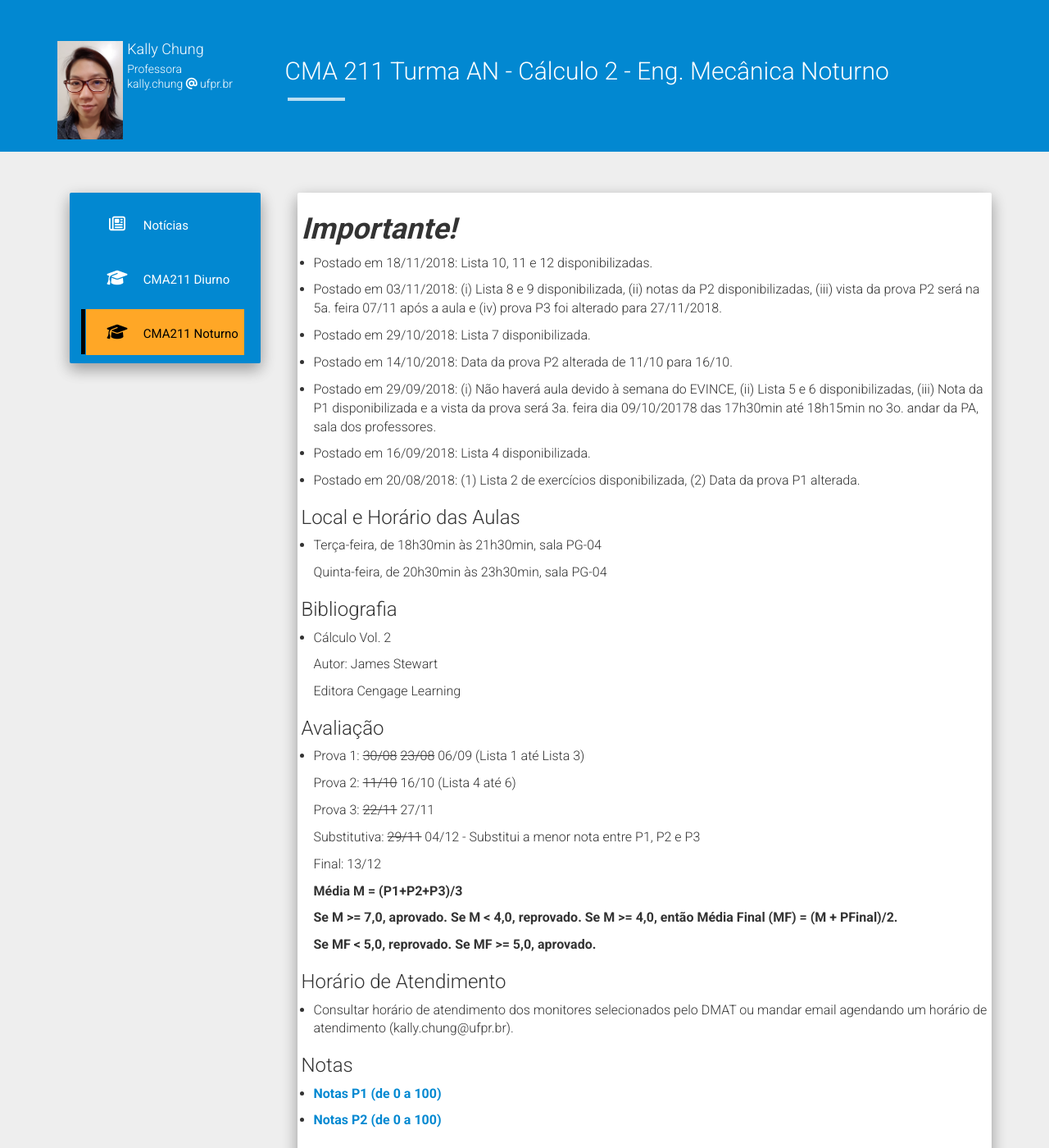
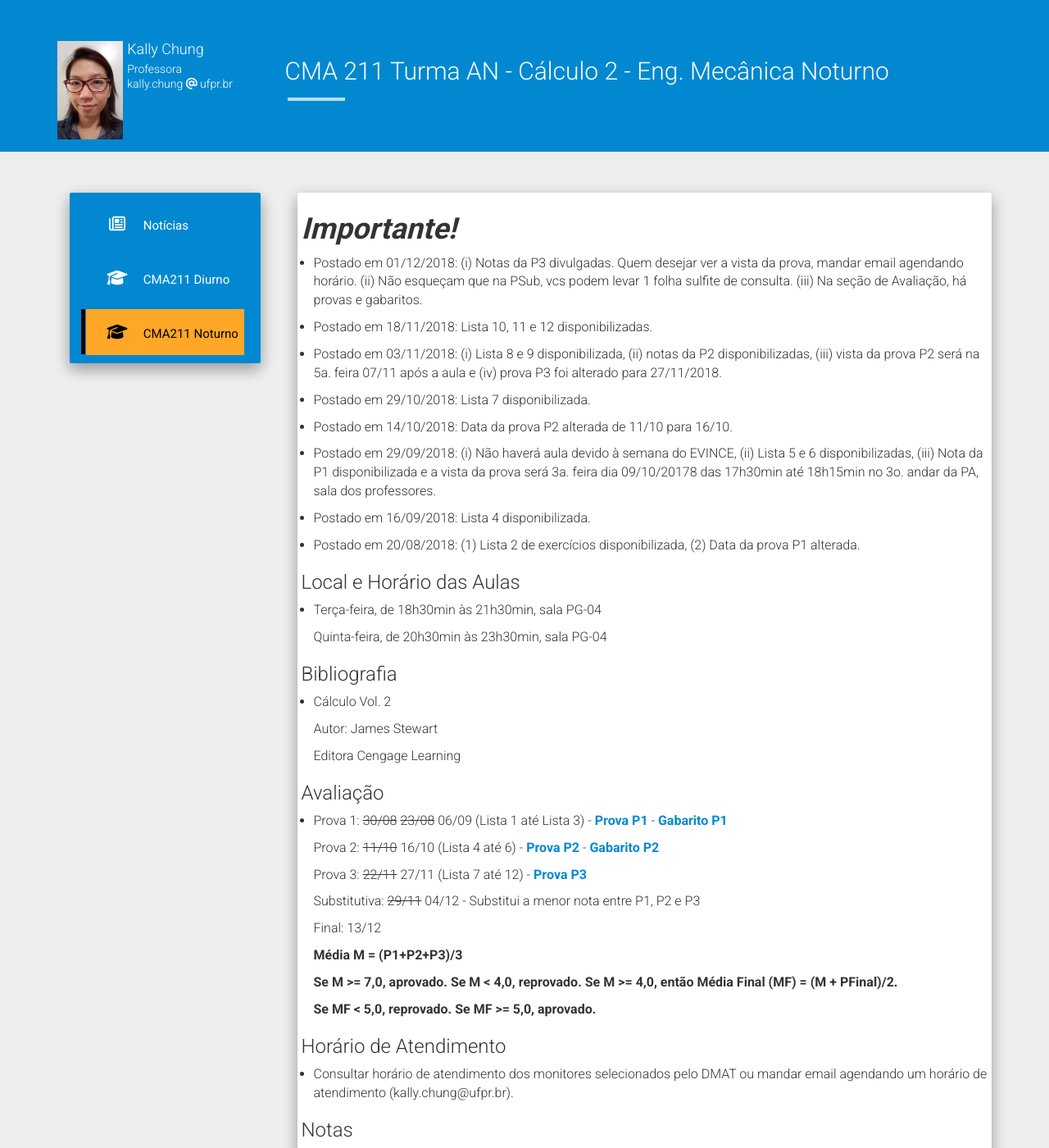
Before and after one commit to chunggnuhc/chunggnuhc.github.io, a Jekyll site: the page built from CMA211AN-Calc2-2sem2018.md, in a window 1280 px wide and 1400 px high. Shown: the whole window at 82% size. Built offline with Jekyll 4.4.1, drawn with Linux system fonts in a browser that asks for light colours; nearby versions of some CDN libraries; some of the changed text lies outside the part shown.

Commit message:
Update CMA211AN - notas e provas

```diff
--- a/CMA211AN-Calc2-2sem2018.md
+++ b/CMA211AN-Calc2-2sem2018.md
@@ -4,6 +4,8 @@ title: CMA 211 Turma AN - Cálculo 2 - Eng. Mecânica Noturno
 permalink: /CMA211AN-Calc2-2sem2018/
 ---
 <h1><b><i>Importante!</i></b></h1>
+- Postado em 01/12/2018: (i) Notas da P3 divulgadas. Quem desejar ver a vista da prova, mandar email agendando horário. (ii) Não esqueçam que na PSub, vcs podem levar 1 folha sulfite de consulta. (iii) Na seção de Avaliação, há provas e gabaritos.
+
 - Postado em 18/11/2018: Lista 10, 11 e 12 disponibilizadas.
 
 - Postado em 03/11/2018: (i) Lista 8 e 9 disponibilizada, (ii) notas da P2 disponibilizadas, (iii) vista da prova P2 será na 5a. feira 07/11 após a aula e (iv) prova P3 foi alterado para 27/11/2018.
@@ -35,11 +37,11 @@ permalink: /CMA211AN-Calc2-2sem2018/
 
 <h3>Avaliação</h3>
 
-- Prova 1: <strike>30/08</strike> <strike>23/08</strike> 06/09 (Lista 1 até Lista 3)
+- Prova 1: <strike>30/08</strike> <strike>23/08</strike> 06/09 (Lista 1 até Lista 3) - [Prova P1](/disciplinas2sem2018/provaP1_CMA211AN.pdf) - [Gabarito P1](/disciplinas2sem2018/GabaritoP1-AN.pdf)
 
-  Prova 2: <strike>11/10</strike> 16/10 (Lista 4 até 6)
+  Prova 2: <strike>11/10</strike> 16/10 (Lista 4 até 6) - [Prova P2](/disciplinas2sem2018/provaP2_CMA211AN.pdf) - [Gabarito P2](/disciplinas2sem2018/GabaritoP2-AN.pdf)
 
-  Prova 3: <strike>22/11</strike> 27/11
+  Prova 3: <strike>22/11</strike> 27/11 (Lista 7 até 12) - [Prova P3](/disciplinas2sem2018/provaP3_CMA211AN.pdf)
 
   Substitutiva: <strike>29/11</strike> 04/12 - Substitui a menor nota entre P1, P2 e P3
 
@@ -61,6 +63,8 @@ permalink: /CMA211AN-Calc2-2sem2018/
 - [Notas P1 (de 0 a 100)](/disciplinas2sem2018/NotaP1-AN.pdf)
 
 - [Notas P2 (de 0 a 100)](/disciplinas2sem2018/NotaP2-AN.pdf)
+
+- [Notas P3 (de 0 a 100)](/disciplinas2sem2018/NotaP3-AN.pdf)
 
 <h3>Listas de Exercícios</h3>
 
```
